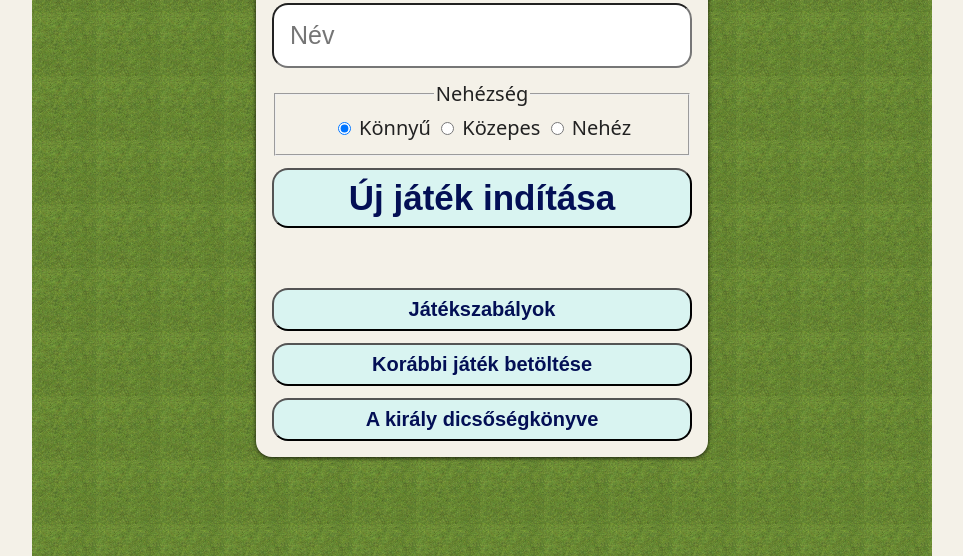
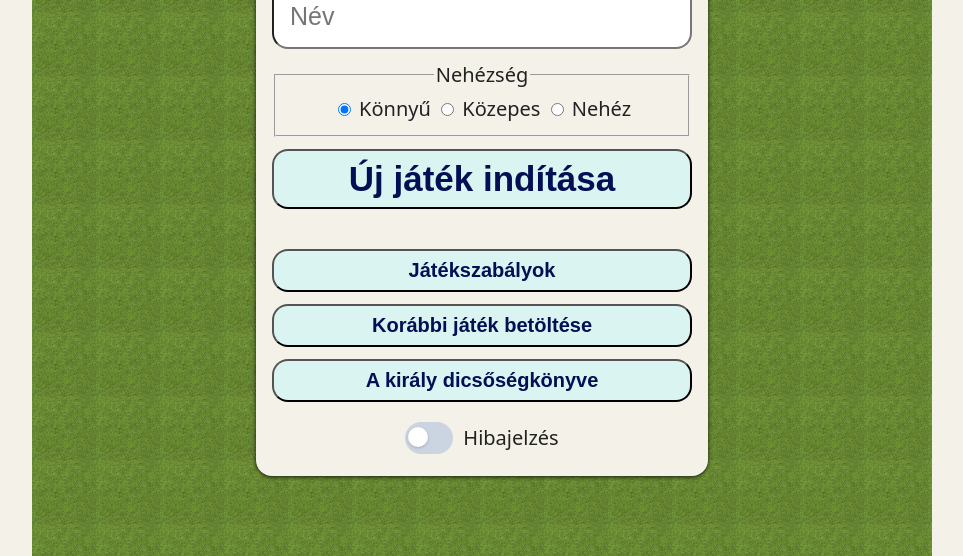
Before and after one commit to szeKristof/NevenincsKiralyFoldosztasa, a plain HTML site: page index.html in a window 1280 px wide. Shown: the part 244-800 px from the top of the page, without its empty margins (158-1121 px from the left). Drawn offline with Linux system fonts and the light colour scheme.

Commit message:
Csinositas

```diff
--- a/index.html
+++ b/index.html
@@ -31,6 +31,11 @@
       <button type="button" data-screen="saves-screen">Korábbi játék betöltése</button>
       <button type="button" data-screen="leaderboard-screen">A király dicsőségkönyve</button>
     </nav>
+
+    <label class="switch-container" for="error-signal-switch">
+      <input type="checkbox" name="" id="error-signal-switch" role="switch">
+      <span>Hibajelzés</span>
+    </label>
 
     </div>
   </section>
--- a/script.js
+++ b/script.js
@@ -58,6 +58,7 @@ let startTime = 0;
 let hoverModeON = false;
 let isWallBuild = true;
 let positionList = [];
+let errorSignalOn = false;
 
 
 
@@ -68,6 +69,7 @@ let positionList = [];
 
 /// DOM elements and listeners
 const body = document.querySelector('body');
+const errorSignalSwitch = document.querySelector("#error-signal-switch");
 const gameScreen = document.querySelector('#game-screen');
 const gameBoardElement = document.querySelector("#board");
 const gamePlayer = document.querySelector("#game-player");
@@ -99,6 +101,11 @@ function navClick(event){
     showScreen(button.dataset.screen);
 }
 
+errorSignalSwitch.addEventListener('change', errorSignalSetup);
+
+function errorSignalSetup(){
+    errorSignalOn = errorSignalSwitch.checked;
+}
 
 gameBoardElement.addEventListener('mousedown', cellMouseDownHandler);
 
@@ -461,14 +468,18 @@ function checkGameState(){
                 if(area.length < value){
                     markErrorCells(area);
                     hasError = true;
-                    errorMsg.textContent = "Túl kicsi birtok!";
+                    if(errorSignalOn){
+                        errorMsg.textContent = "Túl kicsi birtok!";
+                    }
                 }
 
 
                 if(houseCount == 1 && area.length > value){
                     markErrorCells(area);
                     hasError = true;
-                    errorMsg.textContent = "Túl nagy birtok!";
+                    if(errorSignalOn){
+                        errorMsg.textContent = "Túl nagy birtok!";
+                    }
                 }
 
 
@@ -484,7 +495,9 @@ function checkGameState(){
     if(wallBlockCells.length > 0){
         markErrorCells(wallBlockCells);
         hasError = true;
-        errorMsg.textContent = "2×2-es faltömb!";
+        if(errorSignalOn){
+            errorMsg.textContent = "2×2-es faltömb!";
+        }
     }
 
 
--- a/style.css
+++ b/style.css
@@ -33,7 +33,8 @@ button:hover {
   display: flex;
   flex-direction: column;
   gap: 12px;
-  margin-top: 60px;
+  margin-top: 40px;
+  margin-bottom: 20px;
   max-width: 600px;
 }
 
@@ -182,7 +183,7 @@ button:hover {
 
 #main-screen {
   background-image: url(assets/FIELD.png);
-  height: 100vh;
+  min-height: 100vh;
   display: flex;
   align-content: center;
   justify-content: center;
@@ -275,3 +276,52 @@ button:hover {
 .hidden {
   display: none;
 }
+
+  .switch-container {
+    display: inline-flex;
+    align-items: center;
+    gap: 10px;
+    cursor: pointer;
+    font-family: system-ui, -apple-system, sans-serif;
+    user-select: none;
+  }
+
+  #error-signal-switch {
+    appearance: none;
+    -webkit-appearance: none;
+    position: relative;
+    width: 48px;
+    height: 26px;
+    background-color: #cbd5e1;
+    border-radius: 999px;
+    cursor: pointer;
+    transition: background-color 0.25s ease;
+    margin: 0;
+  }
+
+  #error-signal-switch::after {
+    content: "";
+    position: absolute;
+    top: 5px;
+    left: 3px;
+    width: 20px;
+    height: 20px;
+    background-color: #ffffff;
+    border-radius: 50%;
+    box-shadow: 0 1px 3px rgba(0, 0, 0, 0.2);
+    transition: transform 0.25s ease;
+  }
+
+  #error-signal-switch:checked {
+    background-color: #2563eb;
+  }
+
+  #error-signal-switch:checked::after {
+    transform: translateX(22px);
+  }
+
+  /* Fókusz állapot (billentyűzetes navigációhoz) */
+  #error-signal-switch:focus-visible {
+    outline: 2px solid #2563eb;
+    outline-offset: 2px;
+  }
```
